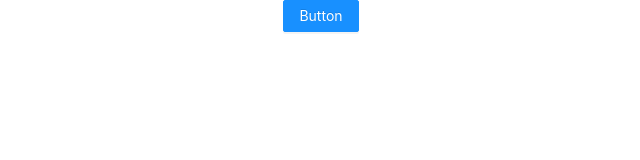
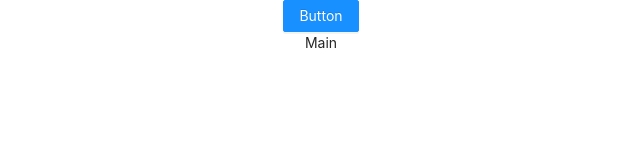
Before and after one commit to hadialhakeem/audiolec, a React (Create React App) app: page / in a window 1280 px wide. Shown: the top 160 px of the page, without its empty margins (319-959 px from the left). Built offline with nearby package versions, Linux system fonts and the light colour scheme.

Commit message:
imported main

```diff
--- a/src/App.js
+++ b/src/App.js
@@ -1,10 +1,12 @@
 import React from 'react';
 import { Button } from 'antd';
 import './App.css';
+import Main from "./components/Main";
 
 const App = () => (
     <div className="App">
         <Button type="primary">Button</Button>
+        <Main />
     </div>
 );
 
```
